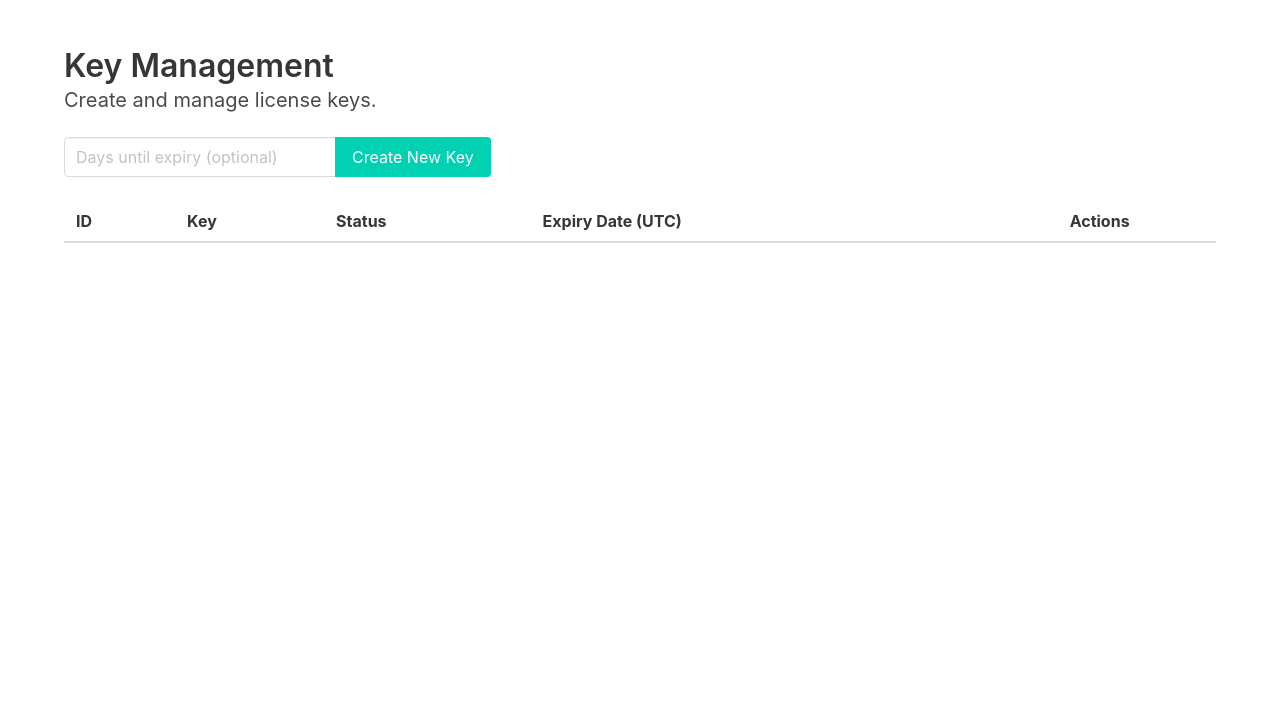
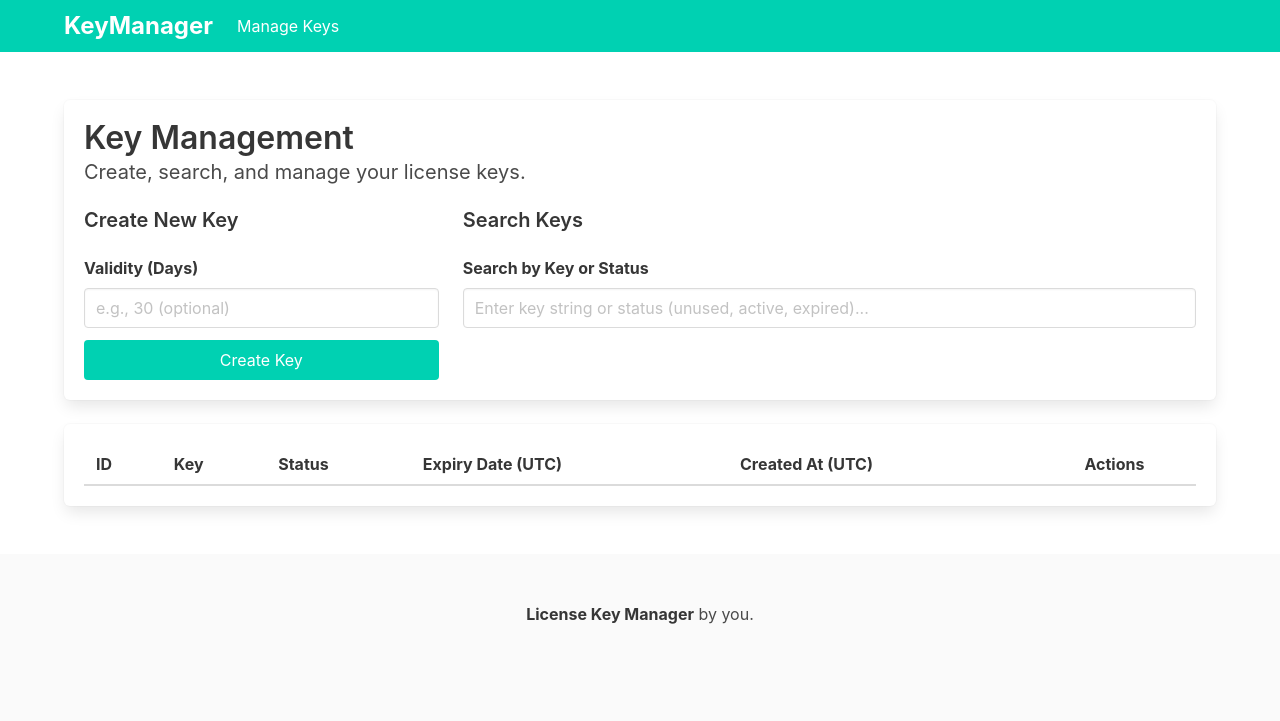
Before and after one commit to baokhuong0507/license-server1, a FastAPI app: page /admin/keys in a window 1280 px wide. Shown: the top 721 px of the page. Run offline with FastAPI, Linux system fonts and the light colour scheme; lists and menus that the app fills with data are empty; parts of the project's set-up code (start-up, migrations or seed data) failed here and were passed over; some libraries are stand-ins or nearby versions.

Commit message:
Mô tả thay đổi của bạn

```diff
--- a/license-server/app/routers/admin_web.py
+++ b/license-server/app/routers/admin_web.py
@@ -5,43 +5,69 @@ from fastapi import APIRouter, Request, Depends, Form, HTTPException
 from fastapi.responses import HTMLResponse
 from fastapi.templating import Jinja2Templates
 from sqlalchemy.orm import Session
+from sqlalchemy import or_
+
 from ..database import get_db
 from ..services import keys as keys_service
+from .. import models
 
 router = APIRouter(prefix="/admin", tags=["Admin Web Interface"])
 templates = Jinja2Templates(directory="app/templates")
 
 @router.get("/keys", response_class=HTMLResponse)
 async def keys_page(request: Request, db: Session = Depends(get_db)):
-    """Trang chính hiển thị bảng quản lý key."""
-    try:
-        all_keys = keys_service.get_all_keys(db)
-        return templates.TemplateResponse("keys.html", {"request": request, "keys": all_keys})
-    except Exception as e:
-        # Nếu có lỗi ở tầng service hoặc DB, hiển thị lỗi rõ ràng
-        print(f"An error occurred in keys_page: {e}")
-        raise HTTPException(status_code=500, detail=f"An internal error occurred: {e}")
+    all_keys = keys_service.get_all_keys(db)
+    return templates.TemplateResponse("keys.html", {"request": request, "keys": all_keys})
+
+# --- ROUTE TÌM KIẾM MỚI ---
+@router.post("/keys/search", response_class=HTMLResponse)
+async def htmx_search_keys(request: Request, search: str = Form(""), db: Session = Depends(get_db)):
+    """
+    Xử lý yêu cầu tìm kiếm từ HTMX và trả về các hàng của bảng.
+    """
+    # Lấy danh sách key đầy đủ để render partial
+    # (Vì partial keys_table_rows.html yêu cầu vòng lặp)
+    if not search.strip():
+        # Nếu ô tìm kiếm trống, trả về tất cả key
+        keys = keys_service.get_all_keys(db)
+    else:
+        search_term = f"%{search.strip()}%"
+        query = db.query(models.Key).filter(
+            or_(
+                models.Key.key.ilike(search_term),
+                # Chuyển đổi Enum sang text để so sánh
+                models.Key.status.as_string().ilike(search_term)
+            )
+        ).order_by(models.Key.id.desc())
+        keys = query.all()
+
+    # Tạo một list rỗng để chứa HTML của từng hàng
+    html_rows = []
+    for key in keys:
+        # Render tệp partial cho mỗi key và thêm vào list
+        html_rows.append(templates.get_template("partials/keys_table_rows.html").render({"request": request, "key": key}))
+
+    # Nối tất cả các hàng HTML lại và trả về
+    return HTMLResponse(content="".join(html_rows))
+
 
 @router.post("/keys/create", response_class=HTMLResponse)
 async def htmx_create_key(request: Request, days_valid: int = Form(None), db: Session = Depends(get_db)):
-    """Tạo key mới và trả về HTML cho một hàng mới."""
     new_key = keys_service.create_new_key(db, days_valid)
+    # Trả về HTML cho chỉ một hàng mới
     return templates.TemplateResponse("partials/keys_table_rows.html", {"request": request, "key": new_key})
+
 
 @router.post("/keys/{key_id}/activate", response_class=HTMLResponse)
 async def htmx_activate_key(request: Request, key_id: int, db: Session = Depends(get_db)):
-    """Kích hoạt key và trả về HTML của hàng đã được cập nhật."""
     updated_key = keys_service.activate_key_by_id(db, key_id=key_id)
     if not updated_key:
-        # Nếu key đã được dùng hoặc không tồn tại, không thể kích hoạt
         raise HTTPException(status_code=400, detail="Key already used or not found.")
     return templates.TemplateResponse("partials/keys_table_rows.html", {"request": request, "key": updated_key})
 
 @router.delete("/keys/{key_id}", response_class=HTMLResponse)
 async def htmx_delete_key(key_id: int, db: Session = Depends(get_db)):
-    """Xóa một key và trả về response trống để HTMX xóa hàng."""
     success = keys_service.delete_key_by_id(db, key_id=key_id)
     if not success:
         raise HTTPException(status_code=404, detail="Key not found to delete.")
-    # Lỗi cú pháp nằm ở đây trong phiên bản trước. Phiên bản này đã đúng.
     return HTMLResponse(content="", status_code=200)
--- a/license-server/app/templates/base.html
+++ b/license-server/app/templates/base.html
@@ -3,18 +3,50 @@
 <head>
     <meta charset="UTF-8">
     <meta name="viewport" content="width=device-width, initial-scale=1.0">
-    <title>License Server</title>
-    <!-- Liên kết đến thư viện CSS Bulma để làm đẹp -->
+    <title>License Key Manager</title>
+    <!-- Thư viện CSS Bulma -->
     <link rel="stylesheet" href="https://cdn.jsdelivr.net/npm/bulma@0.9.4/css/bulma.min.css">
-    <!-- Tải thư viện HTMX để cập nhật giao diện không cần tải lại trang -->
+    <!-- Thư viện HTMX -->
     <script src="https://unpkg.com/htmx.org@1.9.10" integrity="sha384-D1Kt99CQMDuVetoL1lrYwg5t+9QdHe7NLX/SoJYkXDFfX37iInKRy5xLSi8nO7UC" crossorigin="anonymous"></script>
+    <!-- Thư viện SweetAlert2 cho hộp thoại đẹp hơn -->
+    <script src="https://cdn.jsdelivr.net/npm/sweetalert2@11"></script>
 </head>
 <body>
-    <!--
-      Đây là khối nội dung chính.
-      Tệp keys.html sẽ chèn nội dung của nó vào đây.
-    -->
-    {% block content %}
-    {% endblock %}
+    <!-- Thanh điều hướng (Navbar) -->
+    <nav class="navbar is-primary" role="navigation" aria-label="main navigation">
+        <div class="container">
+            <div class="navbar-brand">
+                <a class="navbar-item" href="/admin/keys">
+                    <strong class="is-size-4">KeyManager</strong>
+                </a>
+            </div>
+            <div class="navbar-menu">
+                <div class="navbar-start">
+                    <a class="navbar-item" href="/admin/keys">
+                        Manage Keys
+                    </a>
+                </div>
+            </div>
+        </div>
+    </nav>
+
+    <!-- Khu vực hiển thị thông báo (sẽ được dùng sau) -->
+    <div id="notifications"></div>
+
+    <!-- Nội dung chính của trang -->
+    <section class="section">
+        <div class="container">
+            {% block content %}
+            {% endblock %}
+        </div>
+    </section>
+
+    <footer class="footer">
+        <div class="content has-text-centered">
+            <p>
+                <strong>License Key Manager</strong> by you.
+            </p>
+        </div>
+    </footer>
 </body>
 </html>
--- a/license-server/app/templates/keys.html
+++ b/license-server/app/templates/keys.html
@@ -1,25 +1,50 @@
 {% extends "base.html" %}
 
 {% block content %}
-<section class="section">
-    <div class="container">
+    <div class="box">
         <h1 class="title">Key Management</h1>
-        <p class="subtitle">Create and manage license keys.</p>
+        <p class="subtitle">Create, search, and manage your license keys.</p>
 
-        <!-- Form tạo key mới -->
+        <div class="columns">
+            <!-- Cột tạo key mới -->
+            <div class="column is-one-third">
                 <form hx-post="/admin/keys/create" hx-target="#keys-table-body" hx-swap="afterbegin" hx-on="htmx:afterRequest: this.reset()">
-            <div class="field has-addons">
+                    <h2 class="title is-5">Create New Key</h2>
+                    <div class="field">
+                        <label class="label">Validity (Days)</label>
                         <div class="control">
-                    <input class="input" type="number" name="days_valid" placeholder="Days until expiry (optional)">
+                            <input class="input" type="number" name="days_valid" placeholder="e.g., 30 (optional)">
                         </div>
+                    </div>
+                    <div class="field">
                         <div class="control">
-                    <button class="button is-primary" type="submit">Create New Key</button>
+                            <button class="button is-primary is-fullwidth" type="submit">Create Key</button>
                         </div>
                     </div>
                 </form>
+            </div>
 
-        <!-- Bảng hiển thị key -->
-        <div class="table-container mt-5">
+            <!-- Cột tìm kiếm -->
+            <div class="column">
+                 <h2 class="title is-5">Search Keys</h2>
+                 <div class="field">
+                    <label class="label">Search by Key or Status</label>
+                    <div class="control">
+                        <input class="input" type="search"
+                               name="search"
+                               placeholder="Enter key string or status (unused, active, expired)..."
+                               hx-post="/admin/keys/search"
+                               hx-trigger="keyup changed delay:500ms, search"
+                               hx-target="#keys-table-body"
+                               hx-swap="innerHTML">
+                    </div>
+                </div>
+            </div>
+        </div>
+    </div>
+
+    <!-- Bảng hiển thị kết quả -->
+    <div class="box table-container mt-5">
         <table class="table is-fullwidth is-striped is-hoverable">
             <thead>
                 <tr>
@@ -27,9 +52,11 @@
                     <th>Key</th>
                     <th>Status</th>
                     <th>Expiry Date (UTC)</th>
+                    <th>Created At (UTC)</th>
                     <th class="has-text-centered">Actions</th>
                 </tr>
             </thead>
+            <!-- Dữ liệu sẽ được nạp vào đây bằng HTMX -->
             <tbody id="keys-table-body">
                 {% for key in keys %}
                     {% include "partials/keys_table_rows.html" %}
@@ -37,6 +64,4 @@
             </tbody>
         </table>
     </div>
-    </div>
-</section>
 {% endblock %}
```
Also changed, not shown: license-server/app/templates/partials/keys_table_rows.html (+39 -18 lines). Lines whose indentation alone changed are shown as unchanged.
